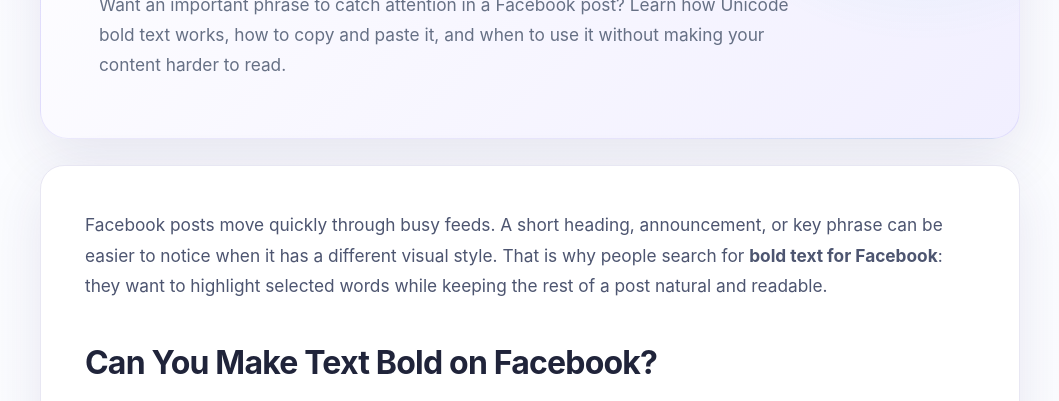
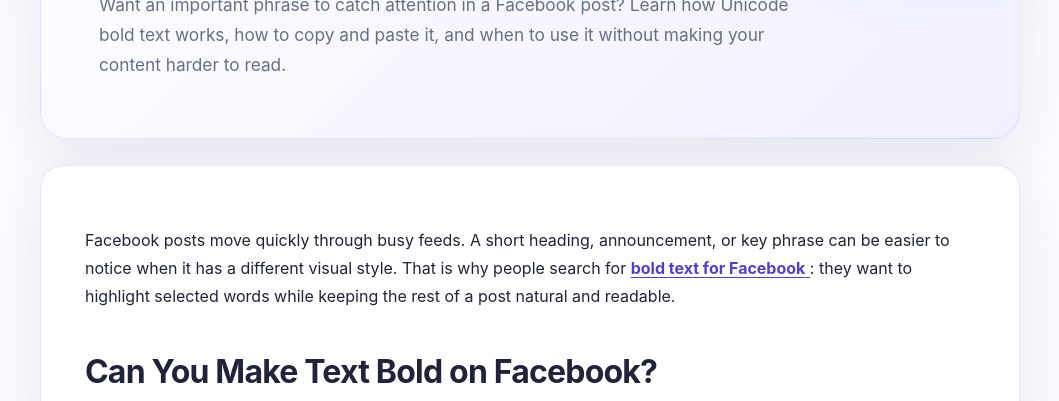
Before and after one commit to yay-text/bold-text-for-facebook, a plain HTML site: page index.html in a window 1280 px wide. Shown: the part 369-770 px from the top of the page, without its empty margins (110-1169 px from the left). Drawn offline with Linux system fonts and the light colour scheme.

Commit message:
Update lead paragraph with link and formatting changes

```diff
--- a/index.html
+++ b/index.html
@@ -102,8 +102,7 @@
 
   <main class="wrap">
     <article>
-      <p class="lead">Facebook posts move quickly through busy feeds. A short heading, announcement, or key phrase can be easier to notice when it has a different visual style. That is why people search for <strong>bold text for Facebook</strong>: they want to highlight selected words while keeping the rest of a post natural and readable.</p>
-
+      <p class="lead"><p> Facebook posts move quickly through busy feeds. A short heading, announcement, or key phrase can be easier to notice when it has a different visual style. That is why people search for <a href="https://yay-text.com/bold-and-italic-text-generator/"> <strong>bold text for Facebook</strong> </a>: they want to highlight selected words while keeping the rest of a post natural and readable. </p></p>
       <h2>Can You Make Text Bold on Facebook?</h2>
       <p>Facebook's formatting options can vary depending on where you are writing, such as a regular post, a group post, a profile field, or a comment. A bold-formatting button is not available in every text box. When native formatting is unavailable, one option is to use Unicode characters that look similar to bold letters.</p>
       <p>Unicode bold characters are separate text characters, not ordinary letters with a bold font setting applied. You can generate them with an online text styling tool, copy the result, and paste it into a Facebook field that accepts those characters.</p>
```
